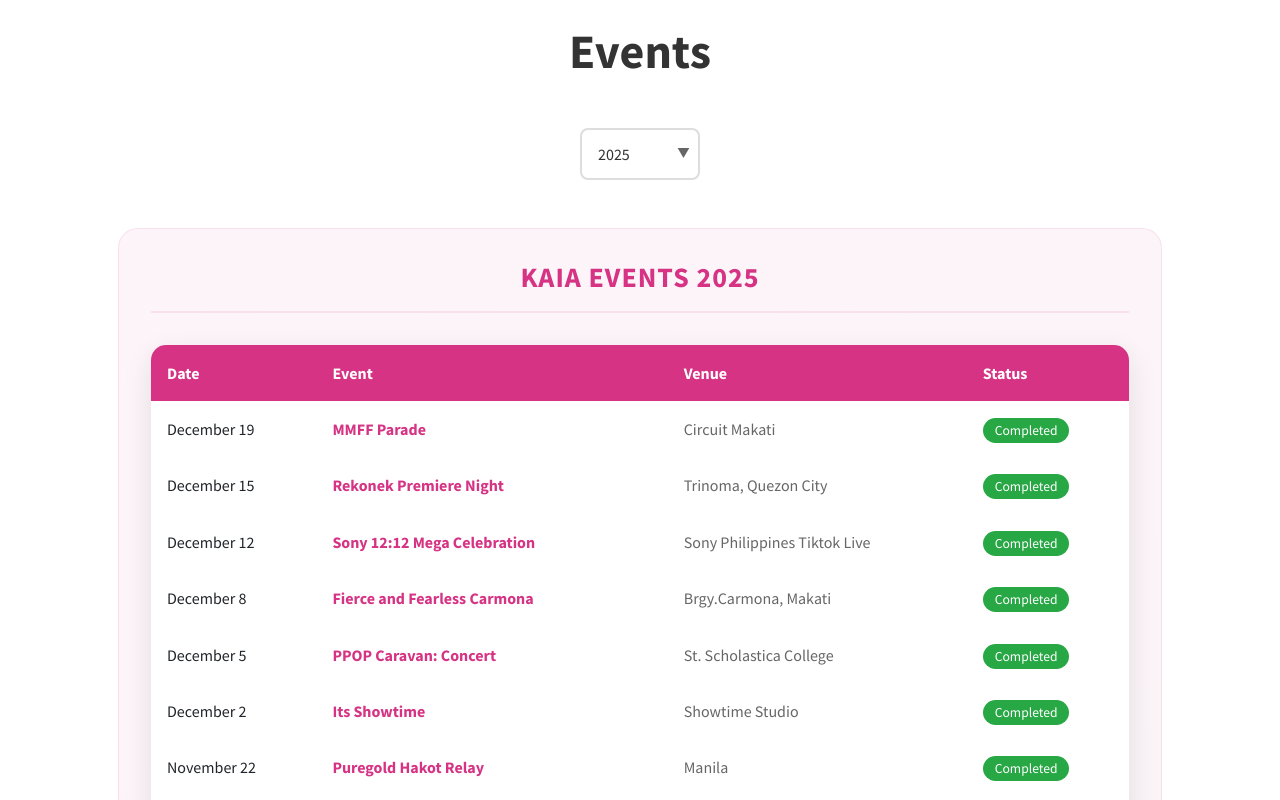
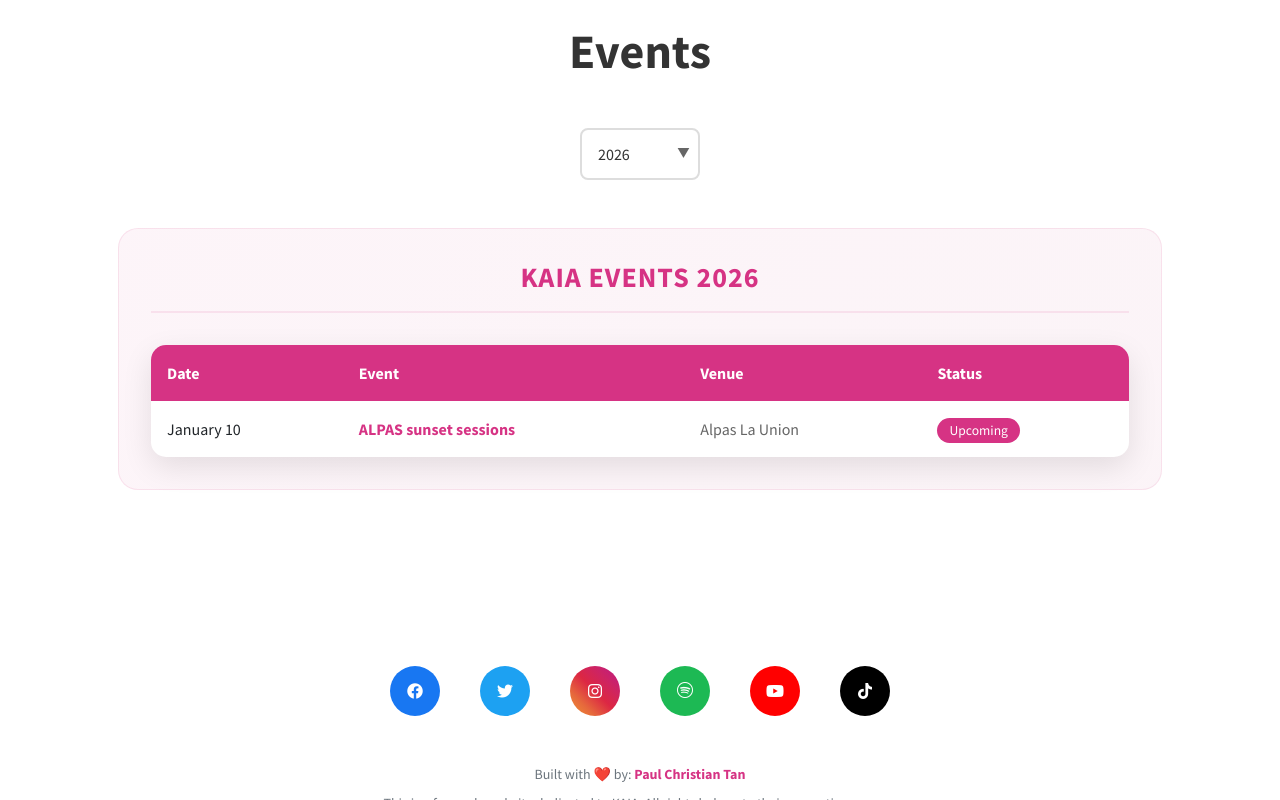
Before and after one commit to paulchristiantan-projects/kaia-verse, a React (Create React App) app: page / in a window 1280 px wide. Shown: the part 5720-6520 px from the top of the page. Built offline with nearby package versions, Linux system fonts and the light colour scheme.

Commit message:
Update events

```diff
--- a/src/components/Events.js
+++ b/src/components/Events.js
@@ -4,7 +4,7 @@
 const Events = () => {
   const { isDarkMode } = useTheme();
   const [events, setEvents] = useState([]);
-  const [currentYear, setCurrentYear] = useState(2025);
+  const [currentYear, setCurrentYear] = useState(2026);
   const [currentPage, setCurrentPage] = useState(1);
   const [loading, setLoading] = useState(true);
   const eventsPerPage = 10;
@@ -16,6 +16,8 @@
         { id: 1, date: 'October 29', event: 'Wish Bus (Walang Biruan)', venue: 'Venice Grand Canal Mall', status: 'Completed' }
       ],
       2025: [
+        { id: 74, date: 'December 31', event: 'Eastwood New Year Countdown', venue: 'Eastwood, Quezon City', status: 'Completed' },
+        { id: 73, date: 'December 28', event: 'MMFF Rekonek Block Screening', venue: 'Gateway Cineplex 18, Cubao', status: 'Completed' },
         { id: 72, date: 'December 19', event: 'MMFF Parade', venue: 'Circuit Makati', status: 'Completed' },
         { id: 71, date: 'December 15', event: 'Rekonek Premiere Night', venue: 'Trinoma, Quezon City', status: 'Completed' },
         { id: 70, date: 'December 12', event: 'Sony 12:12 Mega Celebration', venue: 'Sony Philippines Tiktok Live', status: 'Completed' },
```
